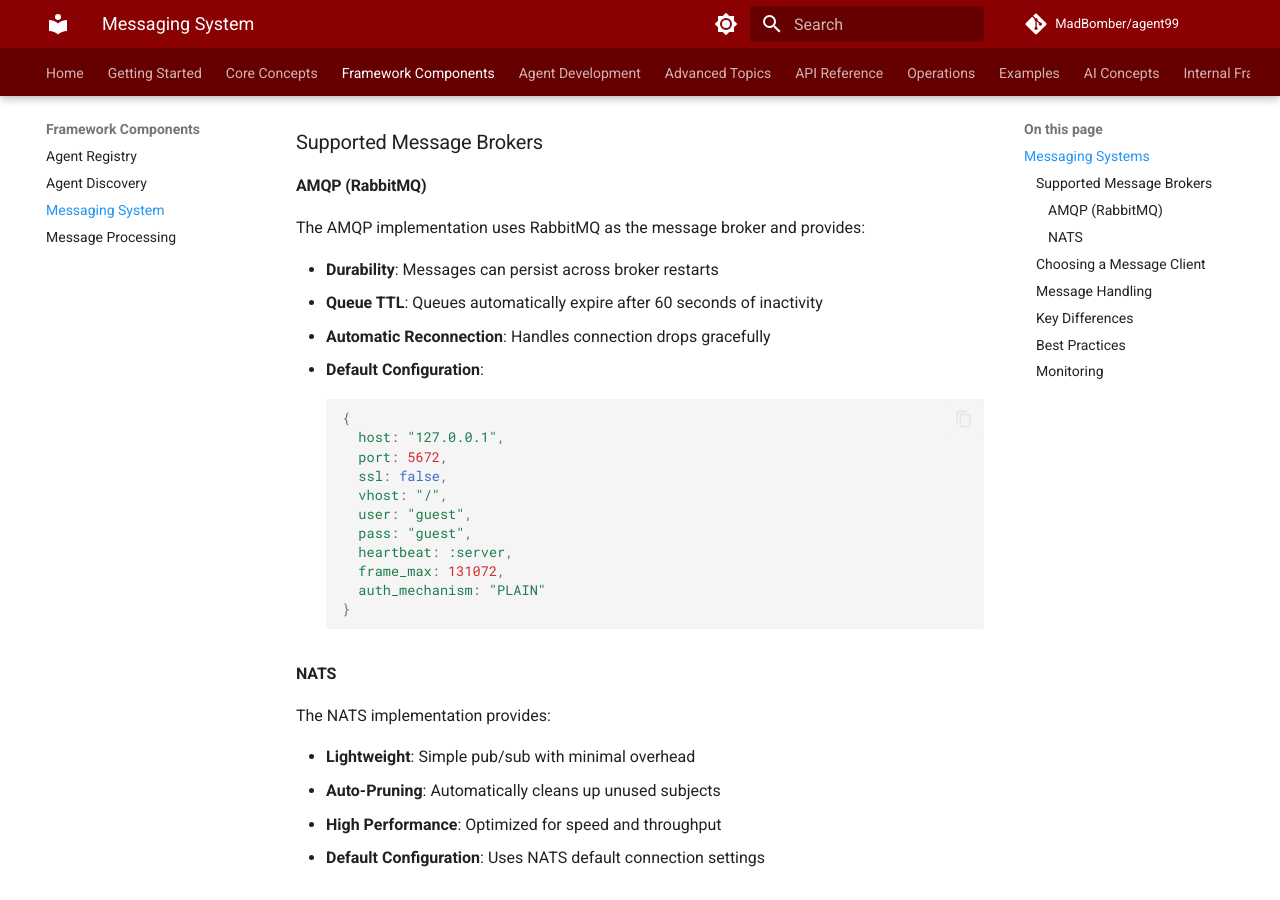
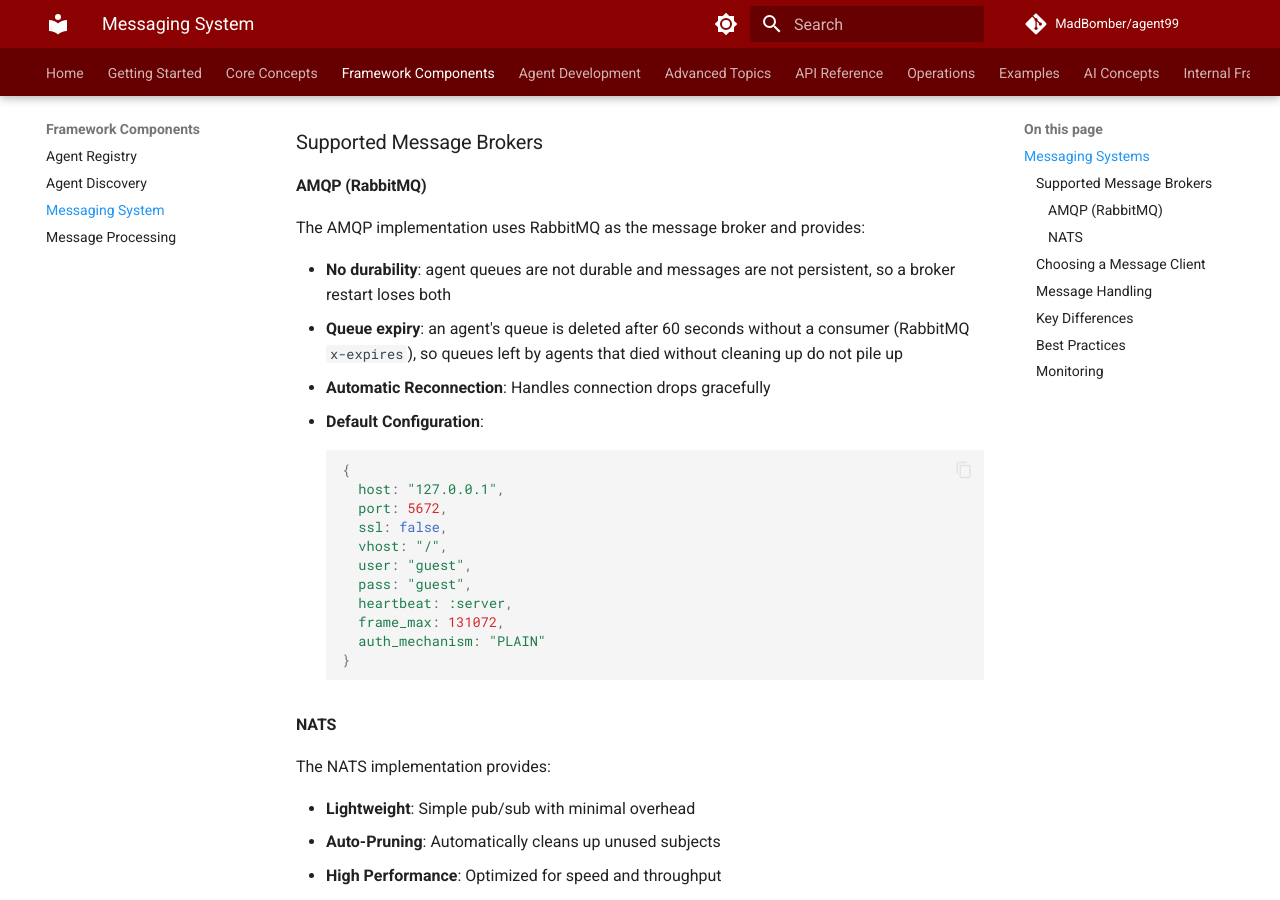
Before and after one commit to MadBomber/agent99, an MkDocs documentation site: the page built from docs/framework-components/messaging-system.md, in a window 1280 px wide and 900 px high, scrolled down 300 px. Built offline with MkDocs 1.6.1 and Material for MkDocs 9.7.7, drawn with Linux system fonts in a browser that asks for light colours; comment, search, counter and statistics services are not loaded.

Commit message:
fix(amqp): declare queue expiry as x-expires

````diff
--- a/docs/framework-components/messaging-system.md
+++ b/docs/framework-components/messaging-system.md
@@ -9,8 +9,8 @@ Agent99 supports both AMQP and NATS messaging systems, allowing you to choose th
 #### AMQP (RabbitMQ)
 The AMQP implementation uses RabbitMQ as the message broker and provides:
 
-- **Durability**: Messages can persist across broker restarts
-- **Queue TTL**: Queues automatically expire after 60 seconds of inactivity
+- **No durability**: agent queues are not durable and messages are not persistent, so a broker restart loses both
+- **Queue expiry**: an agent's queue is deleted after 60 seconds without a consumer (RabbitMQ `x-expires`), so queues left by agents that died without cleaning up do not pile up
 - **Automatic Reconnection**: Handles connection drops gracefully
 - **Default Configuration**:
   ```ruby
````
Also changed, not shown: CHANGELOG.md (+1 -0 lines), docs/core-concepts/what-is-an-agent.md (+1 -1 lines), 2 other files.
